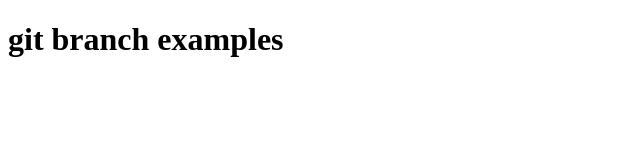
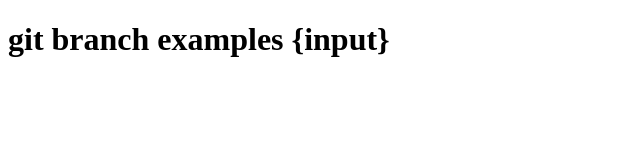
Before and after one commit to ShaikhYaseen01/Repo2, a plain HTML site: page index.html in a window 1280 px wide. Shown: the whole page, without its empty margins (0-640 px from the left). Drawn offline with Linux system fonts and the light colour scheme.

Commit message:
added input

```diff
--- a/index.html
+++ b/index.html
@@ -6,6 +6,6 @@
     <title>Document</title>
 </head>
 <body>
-    <h1>git branch examples</h1>
+    <h1>git branch examples {input} </h1>
 </body>
 </html>
```
